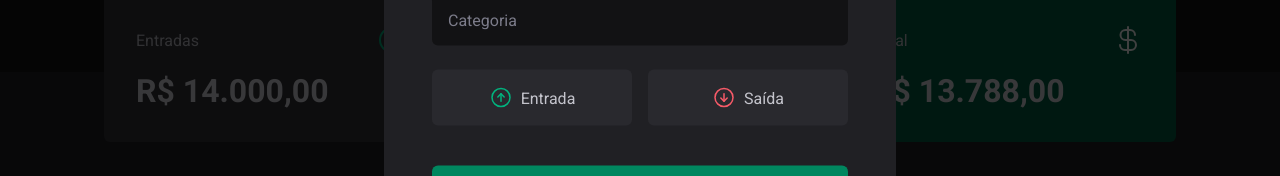
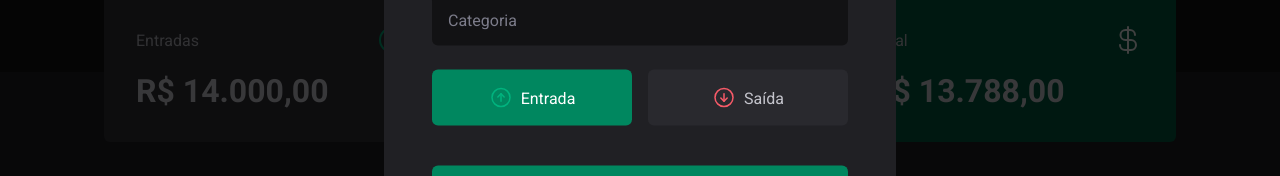
Before and after one commit to matheuscobz/dt-money-react, a React (Vite) app: page / in a window 1280 px wide. Both pictures are taken after a click on the button "Nova transação". Shown: the part 388-564 px from the top of the page. Built offline with nearby package versions, Linux system fonts and the light colour scheme; data requests are answered from the project's data file.

Commit message:
Update with controlled components

```diff
--- a/src/components/NewTransactionModal/index.tsx
+++ b/src/components/NewTransactionModal/index.tsx
@@ -2,25 +2,29 @@
 import * as z from 'zod'
 import { CloseButton, Content, Overlay, TransactionType, TransactionTypeButton } from "./styles";
 import { ArrowCircleDown, ArrowCircleUp, X } from "phosphor-react";
-import { useForm } from "react-hook-form";
+import { Controller, useForm } from "react-hook-form";
 import { zodResolver } from "@hookform/resolvers/zod";
 
 const newTransactionFormSchema = z.object({
   description: z.string(),
   price: z.number(),
   category: z.string(),
-  // type: z.enum(['income', 'outcome'])
+  type: z.enum(['income', 'outcome'])
 })
 
 type NeWTransactionFormInputs = z.infer<typeof newTransactionFormSchema>
 
 export function NewTransactionModal(){
   const {
+      control,
       register,
       handleSubmit,
       formState: { isSubmitting }
     } = useForm<NeWTransactionFormInputs>({
-    resolver: zodResolver(newTransactionFormSchema)
+    resolver: zodResolver(newTransactionFormSchema),
+    defaultValues : {
+      type:'income'
+    }
   })
 
   async function handleCreateNewTransaction(data: NeWTransactionFormInputs) {
@@ -58,7 +62,15 @@
               {...register('category')}
             />
 
-          <TransactionType>
+          <Controller
+            control={control}
+            name="type"
+            render={({ field }) => {
+              return (
+                <TransactionType
+                  onValueChange={field.onChange}
+                  value={field.value}
+                >
                   <TransactionTypeButton variant="income" value="income">
                     <ArrowCircleUp size={24}/>
                     Entrada
@@ -69,6 +81,9 @@
                     Saída
                   </TransactionTypeButton>
                 </TransactionType>
+              )
+            }}
+          />
 
           <button type="submit" disabled={ isSubmitting }>
             Cadastrar
```
Lines whose indentation alone changed are shown as unchanged.
